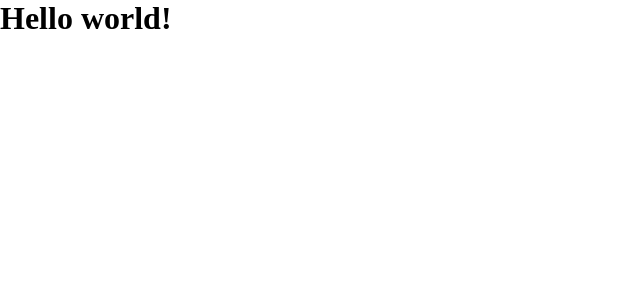
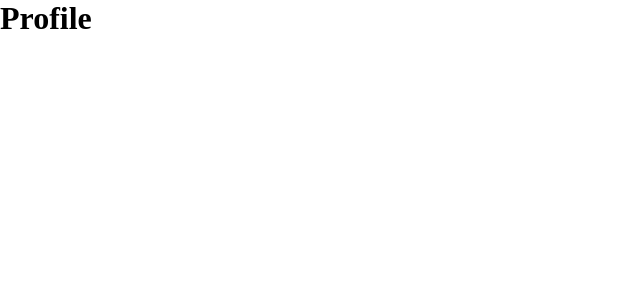
Before and after one commit to LuizFCabral/Get_Shit_Done, a React (Vite) app: page /profile in a window 1280 px wide. Shown: the top 300 px of the page, without its empty margins (0-640 px from the left). Built offline with nearby package versions, Linux system fonts and the light colour scheme.

Commit message:
:sparkles: feat: configuração básica de rotas

```diff
--- a/package.json
+++ b/package.json
@@ -10,7 +10,8 @@
   },
   "dependencies": {
     "react": "^18.2.0",
-    "react-dom": "^18.2.0"
+    "react-dom": "^18.2.0",
+    "react-router-dom": "^6.8.0"
   },
   "devDependencies": {
     "@types/react": "^18.0.26",
--- a/src/App.jsx
+++ b/src/App.jsx
@@ -1,10 +1,18 @@
-import { useState } from 'react';
+import { BrowserRouter, Routes, Route } from 'react-router-dom';
+
 import './App.css';
+import Home from '../src/pages/Home/Home';
+import Profile from '../src/pages/Profile/Profile';
 
 function App() {
 	return (
 		<>
-			<h1>Hello world!</h1>
+			<BrowserRouter>
+				<Routes>
+					<Route path="/" exact element={<Home />} />
+					<Route path="/profile" exact element={<Profile />} />
+				</Routes>
+			</BrowserRouter>
 		</>
 	);
 }
--- /dev/null
+++ b/src/pages/Home/Home.jsx
@@ -0,0 +1,11 @@
+import React from 'react';
+
+const Home = () => {
+	return (
+		<>
+			<h1>Home</h1>
+		</>
+	);
+};
+
+export default Home;
--- /dev/null
+++ b/src/pages/Profile/Profile.jsx
@@ -0,0 +1,11 @@
+import React from 'react';
+
+const Profile = () => {
+	return (
+		<>
+			<h1>Profile</h1>
+		</>
+	);
+};
+
+export default Profile;
```
Also changed, not shown: src/pages/Home/Home.css (added), 1 other file (tests, documents, lock files or other folders).
